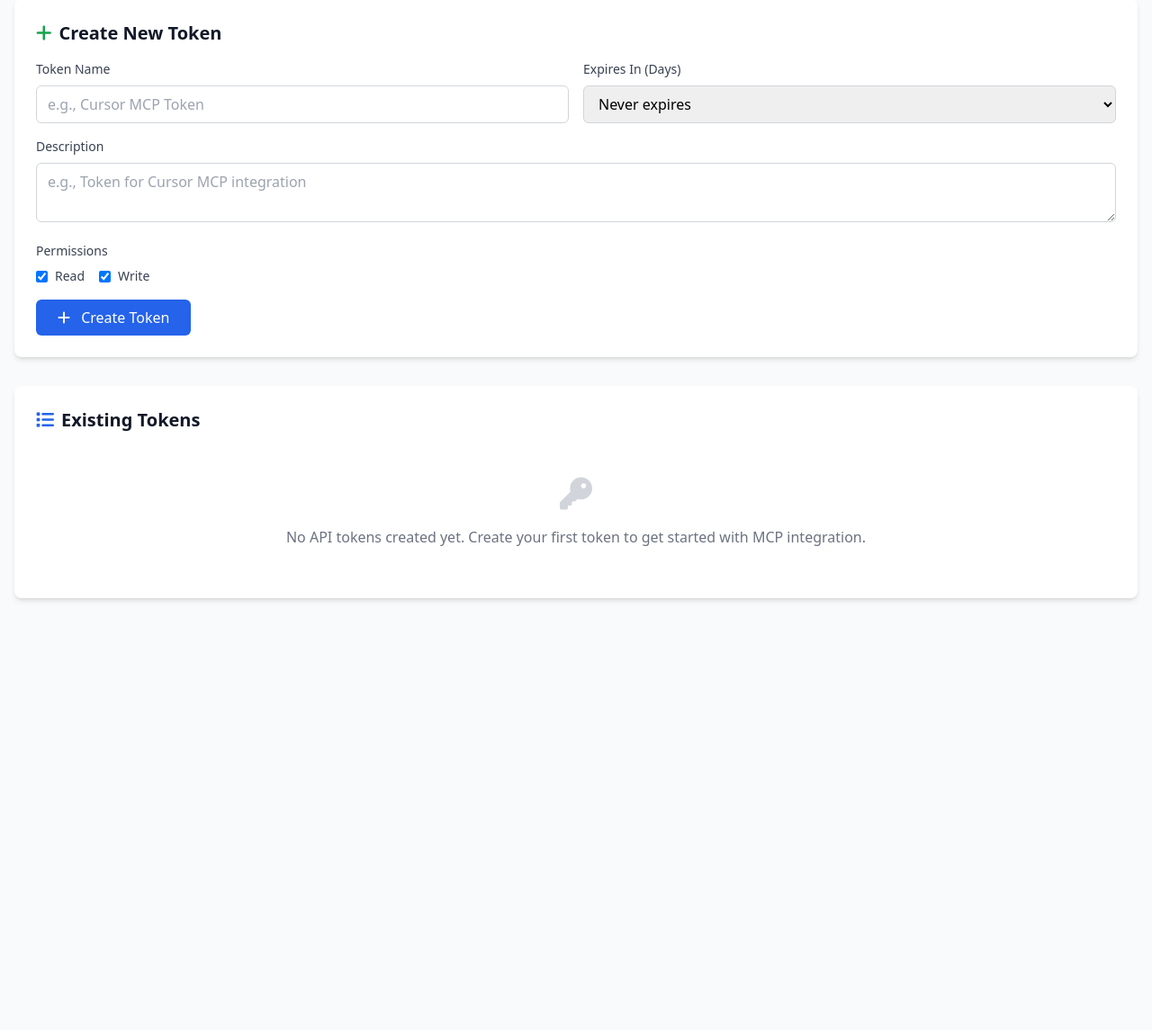
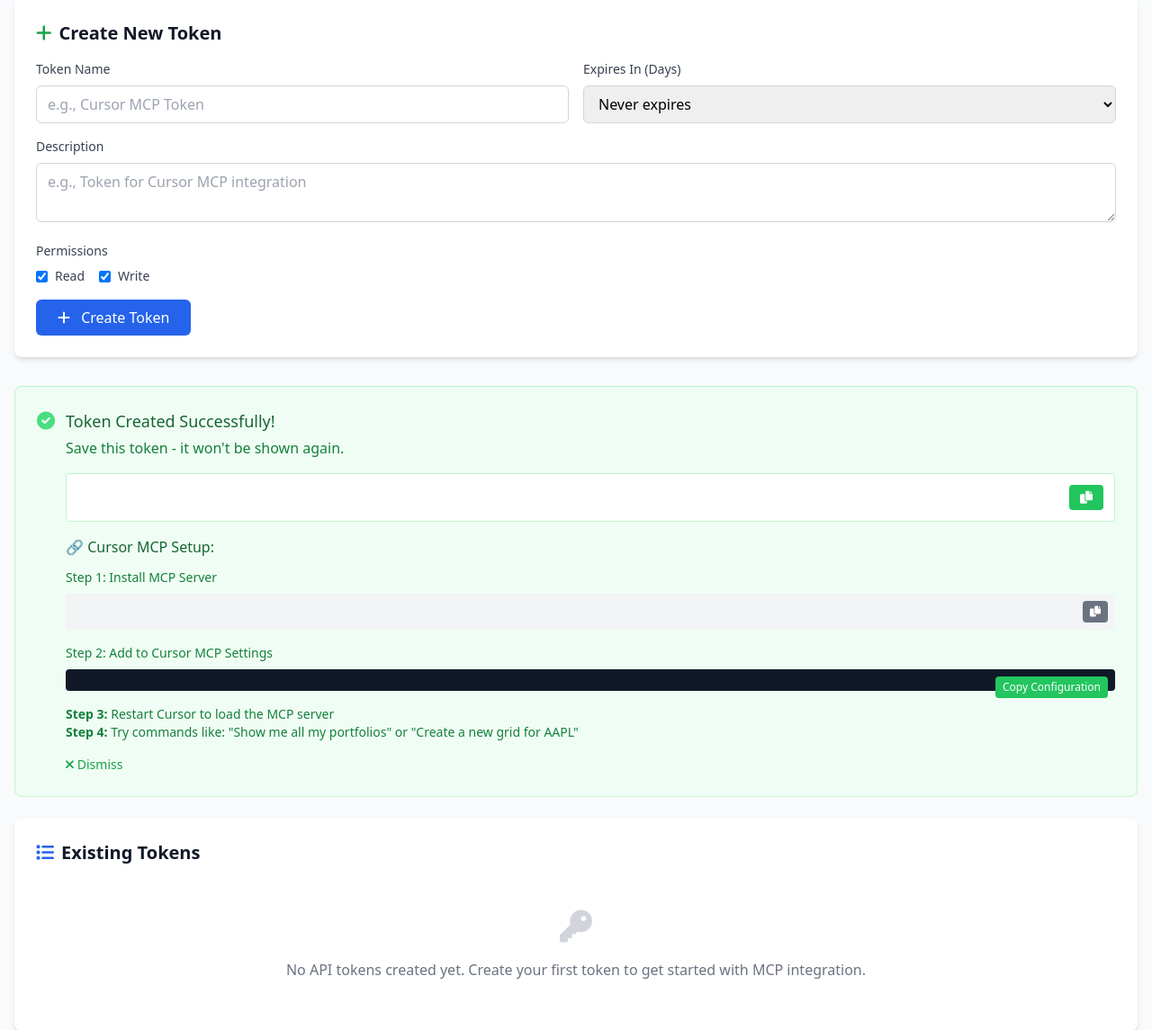
Before and after one commit to SDG223157/gridtrader-pro-webapp, a FastAPI app: template templates/tokens.html in a window 1280 px wide. Shown: the part 807-1952 px from the top of the page at 90% size. Before the commit the page ends 1475 px from the top, so only its background shows below. Run offline with FastAPI, Linux system fonts and the light colour scheme; the template is opened without the code that fills it, so the values that code supplies are empty; some libraries are stand-ins or nearby versions.

Commit message:
Update token creation UI to match prombank_backup pattern
🎨 UI Improvements (following prombank_backup):
- Replaced modal with inline success banner like prombank_backup
- Added proper token display with copy button
- Added step-by-step MCP setup instructions
- Added installation command with copy functionality
- Added formatted JSON configuration display

🔧 Backend Enhancements:
- Added missing API endpoints for token management
- Added MCP configuration endpoint
- Added token update and delete endpoints
- Improved error handling and responses

✨ User Experience:
- Matches prombank_backup visual design exactly
- Smooth scrolling to success banner
- Copy-to-clipboard with visual feedback
- Step-by-step Cursor setup instructions
- Proper GridTrader Pro MCP configuration generation

```diff
--- a/templates/tokens.html
+++ b/templates/tokens.html
@@ -132,93 +132,61 @@
             </form>
         </div>
 
-        <!-- Success Modal -->
-        <div x-show="showSuccessModal" x-cloak class="fixed inset-0 bg-black bg-opacity-50 flex items-center justify-center z-50">
-            <div class="bg-white rounded-lg p-6 max-w-4xl w-full mx-4 max-h-screen overflow-y-auto">
-                <div class="flex justify-between items-center mb-4">
-                    <h3 class="text-lg font-semibold text-green-600">
-                        <i class="fas fa-check-circle mr-2"></i>Token Created Successfully!
-                    </h3>
-                    <button @click="showSuccessModal = false" class="text-gray-500 hover:text-gray-700">
-                        <i class="fas fa-times"></i>
-                    </button>
+        <!-- Token Created Success Banner (following prombank_backup pattern) -->
+        <div x-show="createdToken" class="bg-green-50 border border-green-200 rounded-lg p-6 mb-6">
+            <div class="flex items-start">
+                <div class="flex-shrink-0">
+                    <i class="fas fa-check-circle text-green-400 text-xl"></i>
                 </div>
+                <div class="ml-3 flex-1">
+                    <h3 class="text-lg font-medium text-green-800">Token Created Successfully!</h3>
+                    <p class="text-green-700 mt-1">Save this token - it won't be shown again.</p>
 
-                <div class="bg-yellow-50 border border-yellow-200 rounded-md p-4 mb-6">
-                    <div class="flex">
-                        <i class="fas fa-exclamation-triangle text-yellow-600 mt-1 mr-3"></i>
-                        <div>
-                            <h4 class="text-sm font-medium text-yellow-800">Important!</h4>
-                            <p class="text-sm text-yellow-700 mt-1">Save this token now. It won't be shown again for security reasons.</p>
-                        </div>
-                    </div>
-                </div>
-
-                <div class="space-y-6" x-show="createdToken">
-                    <!-- Token Info -->
-                    <div>
-                        <label class="block text-sm font-medium text-gray-700 mb-2">Your API Token</label>
-                        <div class="flex">
-                            <input
-                                type="text"
-                                :value="createdToken?.token"
-                                readonly
-                                class="flex-1 px-3 py-2 border border-gray-300 rounded-l-md bg-gray-50 font-mono text-sm"
-                            >
-                            <button
-                                @click="copyToClipboard(createdToken?.token)"
-                                class="px-4 py-2 bg-blue-600 text-white rounded-r-md hover:bg-blue-700"
-                            >
+                    <!-- Token Display -->
+                    <div class="mt-4 p-3 bg-white border border-green-200 rounded">
+                        <div class="flex items-center justify-between">
+                            <code class="text-sm font-mono break-all" x-text="createdToken?.token?.token"></code>
+                            <button @click="copyToClipboard(createdToken?.token?.token)" class="ml-2 bg-green-500 text-white px-3 py-1 rounded text-sm hover:bg-green-600">
                                 <i class="fas fa-copy"></i>
                             </button>
                         </div>
                     </div>
 
-                    <!-- Installation Command -->
-                    <div>
-                        <label class="block text-sm font-medium text-gray-700 mb-2">1. Install MCP Server</label>
-                        <div class="flex">
-                            <input
-                                type="text"
-                                :value="createdToken?.installation_command"
-                                readonly
-                                class="flex-1 px-3 py-2 border border-gray-300 rounded-l-md bg-gray-50 font-mono text-sm"
-                            >
-                            <button
-                                @click="copyToClipboard(createdToken?.installation_command)"
-                                class="px-4 py-2 bg-green-600 text-white rounded-r-md hover:bg-green-700"
-                            >
+                    <div class="mt-4">
+                        <h4 class="font-medium text-green-800 mb-3">🔗 Cursor MCP Setup:</h4>
+
+                        <!-- Installation Step -->
+                        <div class="mb-4">
+                            <h5 class="text-sm font-medium text-green-700 mb-2">Step 1: Install MCP Server</h5>
+                            <div class="flex items-center bg-gray-100 rounded p-2">
+                                <code class="flex-1 text-sm font-mono" x-text="createdToken?.installation_command"></code>
+                                <button @click="copyToClipboard(createdToken?.installation_command)" class="ml-2 bg-gray-500 text-white px-2 py-1 rounded text-xs hover:bg-gray-600">
                                     <i class="fas fa-copy"></i>
                                 </button>
                             </div>
                         </div>
 
-                    <!-- MCP Configuration -->
-                    <div>
-                        <label class="block text-sm font-medium text-gray-700 mb-2">2. Cursor MCP Configuration</label>
+                        <!-- Configuration Step -->
+                        <div class="mb-4">
+                            <h5 class="text-sm font-medium text-green-700 mb-2">Step 2: Add to Cursor MCP Settings</h5>
                             <div class="relative">
-                            <pre class="bg-gray-900 text-green-400 p-4 rounded-md overflow-x-auto text-sm font-mono" x-text="JSON.stringify(createdToken?.mcp_config, null, 2)"></pre>
-                            <button
-                                @click="copyToClipboard(JSON.stringify(createdToken?.mcp_config, null, 2))"
-                                class="absolute top-2 right-2 px-3 py-1 bg-blue-600 text-white rounded hover:bg-blue-700 text-xs"
-                            >
-                                <i class="fas fa-copy mr-1"></i>Copy
+                                <pre class="bg-gray-900 text-green-400 p-3 rounded text-xs font-mono overflow-x-auto" x-text="JSON.stringify(createdToken?.mcp_config, null, 2)"></pre>
+                                <button @click="copyToClipboard(JSON.stringify(createdToken?.mcp_config, null, 2))" class="absolute top-2 right-2 bg-green-500 text-white px-2 py-1 rounded text-xs hover:bg-green-600">
+                                    Copy Configuration
                                 </button>
                             </div>
                         </div>
 
-                    <!-- Setup Instructions -->
-                    <div class="bg-blue-50 border border-blue-200 rounded-md p-4">
-                        <h4 class="text-sm font-medium text-blue-800 mb-2">
-                            <i class="fas fa-info-circle mr-2"></i>Setup Instructions
-                        </h4>
-                        <ol class="text-sm text-blue-700 space-y-1 list-decimal list-inside">
-                            <li>Copy and run the installation command above in your terminal</li>
-                            <li>Add the MCP configuration to your Cursor settings</li>
-                            <li>Restart Cursor completely</li>
-                            <li>Test with: "Show me all my portfolios"</li>
-                        </ol>
+                        <!-- Final Steps -->
+                        <div class="text-sm text-green-700">
+                            <p><strong>Step 3:</strong> Restart Cursor to load the MCP server</p>
+                            <p><strong>Step 4:</strong> Try commands like: "Show me all my portfolios" or "Create a new grid for AAPL"</p>
                         </div>
+                    </div>
+
+                    <button @click="createdToken = null" class="mt-4 text-sm text-green-600 hover:text-green-800">
+                        <i class="fas fa-times mr-1"></i>Dismiss
+                    </button>
                 </div>
             </div>
         </div>
@@ -317,7 +285,6 @@
         function tokenManager() {
             return {
                 loading: false,
-                showSuccessModal: false,
                 createdToken: null,
                 newToken: {
                     name: '',
@@ -341,8 +308,14 @@
 
                         if (data.success) {
                             this.createdToken = data;
-                            this.showSuccessModal = true;
                             this.resetForm();
+                            // Scroll to success banner
+                            setTimeout(() => {
+                                document.querySelector('[x-show="createdToken"]')?.scrollIntoView({
+                                    behavior: 'smooth',
+                                    block: 'center'
+                                });
+                            }, 100);
                         } else {
                             alert('Error: ' + (data.detail || 'Failed to create token'));
                         }
@@ -366,12 +339,20 @@
                     try {
                         await navigator.clipboard.writeText(text);
                         // Show temporary success feedback
-                        const event = new CustomEvent('show-toast', {
-                            detail: { message: 'Copied to clipboard!', type: 'success' }
-                        });
-                        window.dispatchEvent(event);
+                        const toast = document.createElement('div');
+                        toast.className = 'fixed top-4 right-4 bg-green-500 text-white px-4 py-2 rounded-md z-50';
+                        toast.innerHTML = '<i class="fas fa-check mr-2"></i>Copied to clipboard!';
+                        document.body.appendChild(toast);
+                        setTimeout(() => toast.remove(), 2000);
                     } catch (err) {
                         console.error('Failed to copy: ', err);
+                        // Fallback for older browsers
+                        const textArea = document.createElement('textarea');
+                        textArea.value = text;
+                        document.body.appendChild(textArea);
+                        textArea.select();
+                        document.execCommand('copy');
+                        document.body.removeChild(textArea);
                     }
                 }
             }
```
Also changed, not shown: main_simple.py (+101 -1 lines). Lines whose indentation alone changed are shown as unchanged.
